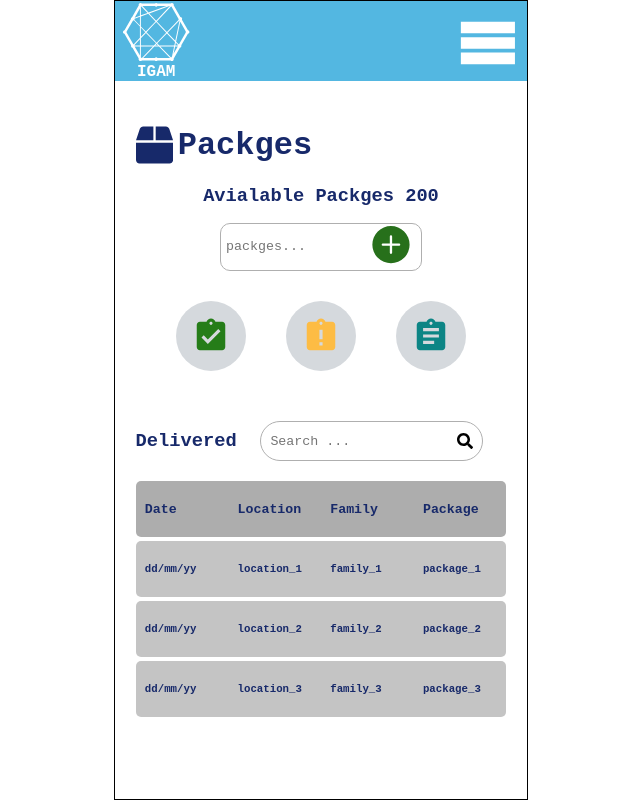
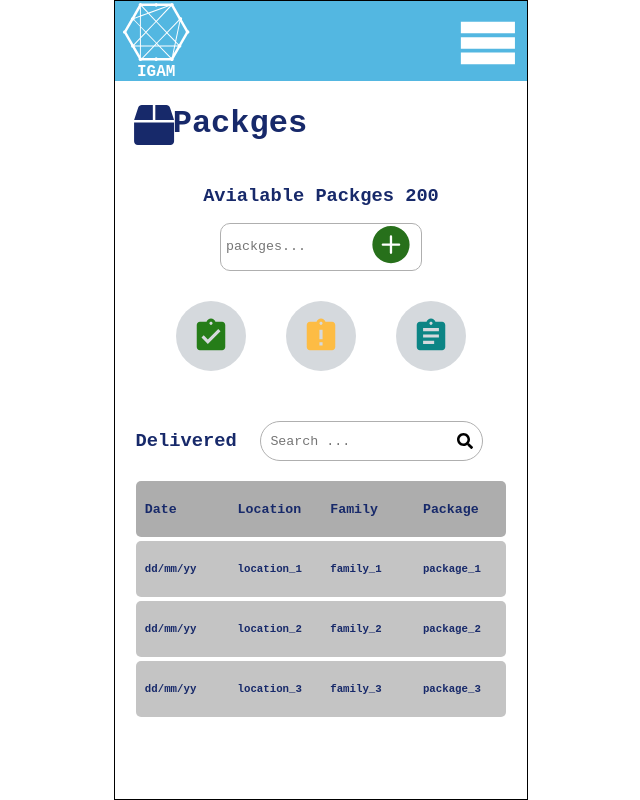
Before and after one commit to Lujain-AbdUllatif/IGAM, a React (Create React App) app: page /packges in a window 1280 px wide. Shown: the whole page, without its empty margins (319-959 px from the left). Built offline with nearby package versions, Linux system fonts and the light colour scheme.

Commit message:
fix page title styling...

```diff
--- a/src/igam/components/PageTitle/index.js
+++ b/src/igam/components/PageTitle/index.js
@@ -2,7 +2,7 @@ import React from "react";
 import "./style.css";
 export default function PageTitle(props) {
   return (
-    <div className="page-title">
+    <div className={`page-title ${props.className}`}>
       {props.children}
       <h1>{props.title}</h1>
     </div>
--- a/src/igam/components/PageTitle/style.css
+++ b/src/igam/components/PageTitle/style.css
@@ -1,14 +1,15 @@
 .page-title {
   display: flex;
   justify-content: flex-start;
-  align-items: center;
-  width: 45%;
+  align-items: flex-start;
+  width: 90%;
   height: 10vh;
   align-self: flex-start;
-  margin-left: 5%;
+  margin: auto;
   color: #17296a;
+  font-size: 16px;
 }
 
 .page-title h1 {
-  margin-left: 5px;
+  margin-left: -5%;
 }
--- a/src/igam/pages/style.css
+++ b/src/igam/pages/style.css
@@ -48,8 +48,9 @@
 
 .title-icon {
   width: 20%;
-  height: 100%;
+  height: 50%;
   color: #17296a;
+  margin-left: -5%;
 }
 
 .packges-info-control {
```
Also changed, not shown: 1 other file (tests, documents, lock files or other folders).
